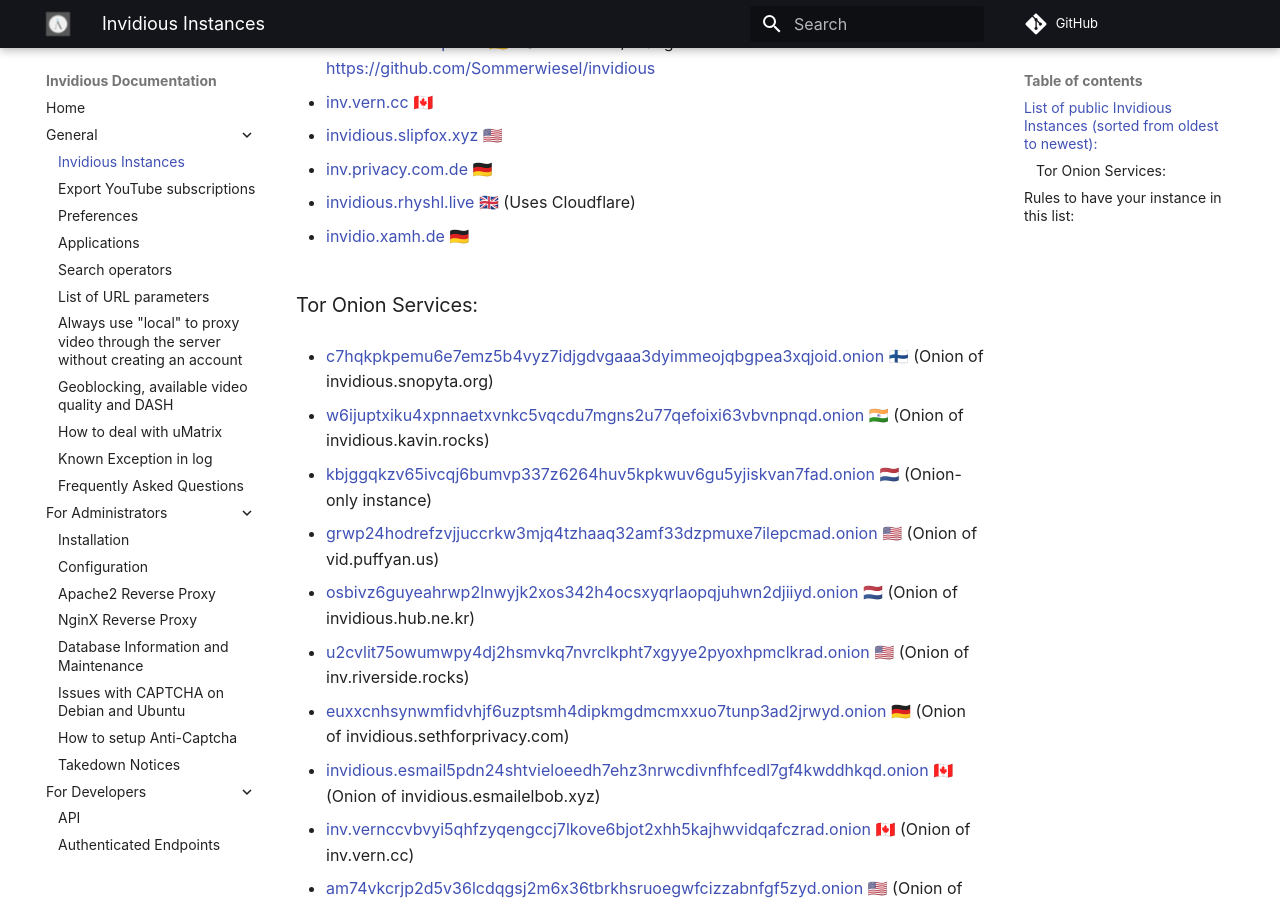
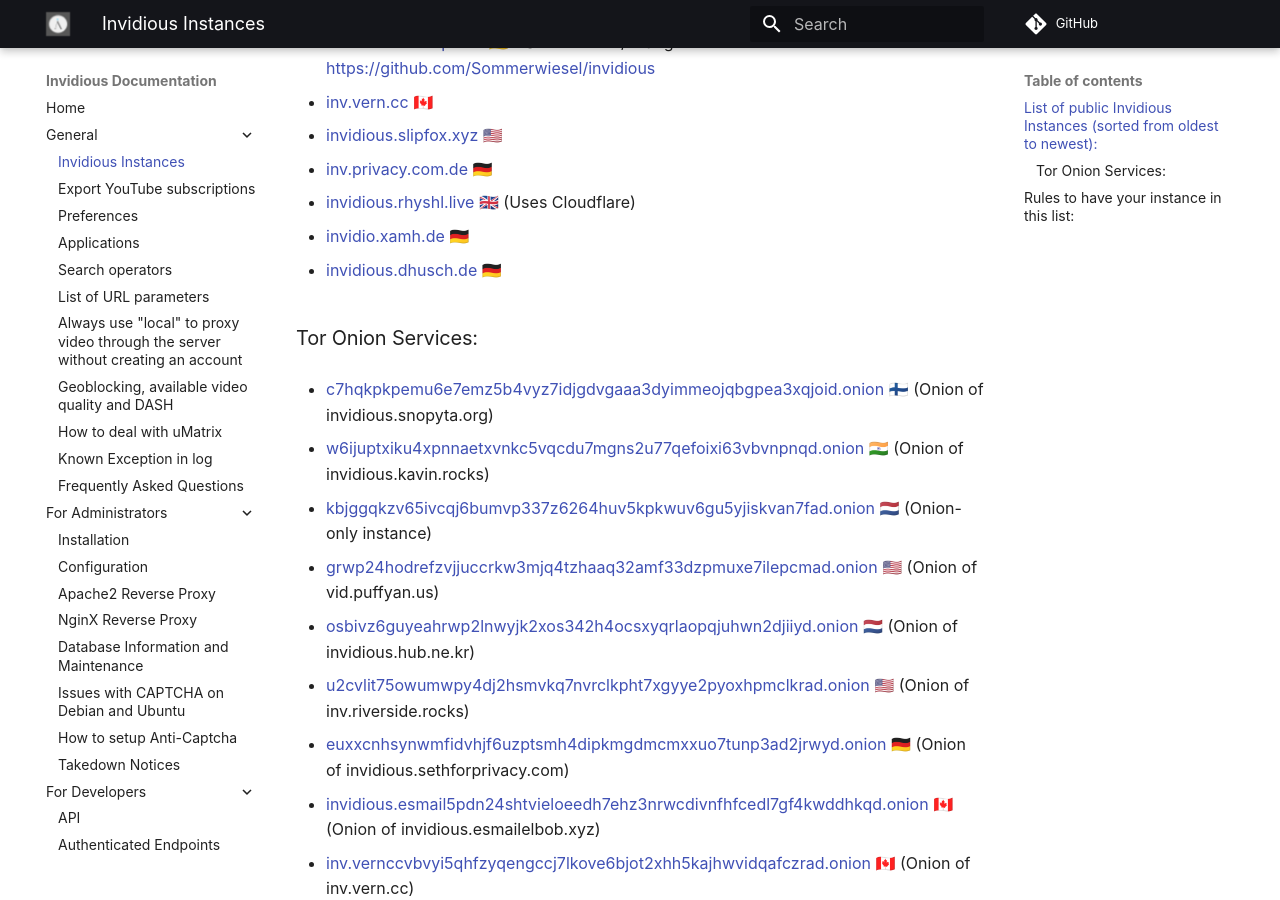
Before and after one commit to iv-org/documentation, an MkDocs documentation site: the page built from docs/instances.md, in a window 1280 px wide and 900 px high, scrolled down 945 px. Built offline with MkDocs 1.6.1 and Material for MkDocs 9.7.7, drawn with Linux system fonts in a browser that asks for light colours; comment, search, counter and statistics services are not loaded.

Commit message:
Add invidious.dhusch.de

```diff
--- a/docs/instances.md
+++ b/docs/instances.md
@@ -48,6 +48,8 @@
 
 * [invidio.xamh.de](https://invidio.xamh.de) 🇩🇪
 
+* [invidious.dhusch.de](https://invidious.dhusch.de) 🇩🇪
+
 ### Tor Onion Services:
 * [c7hqkpkpemu6e7emz5b4vyz7idjgdvgaaa3dyimmeojqbgpea3xqjoid.onion](http://c7hqkpkpemu6e7emz5b4vyz7idjgdvgaaa3dyimmeojqbgpea3xqjoid.onion) 🇫🇮 (Onion of invidious.snopyta.org)
 
```
